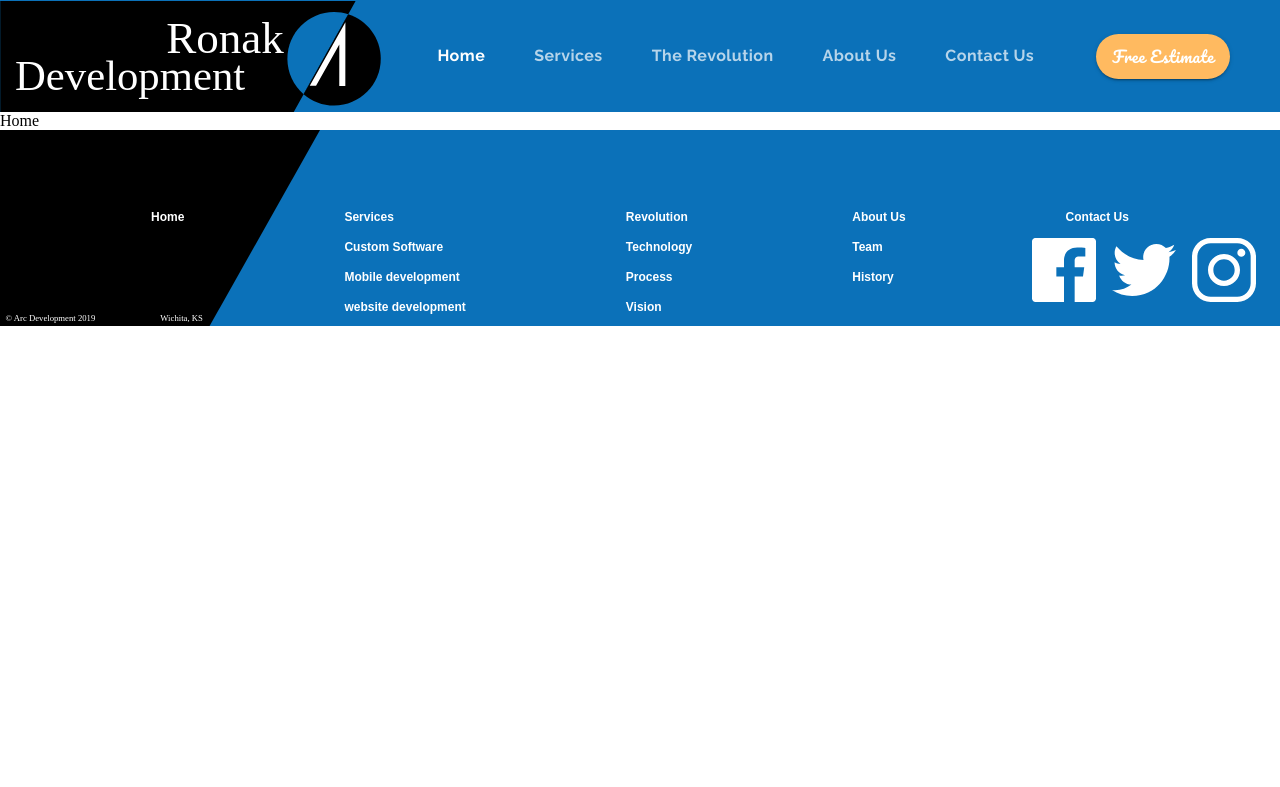
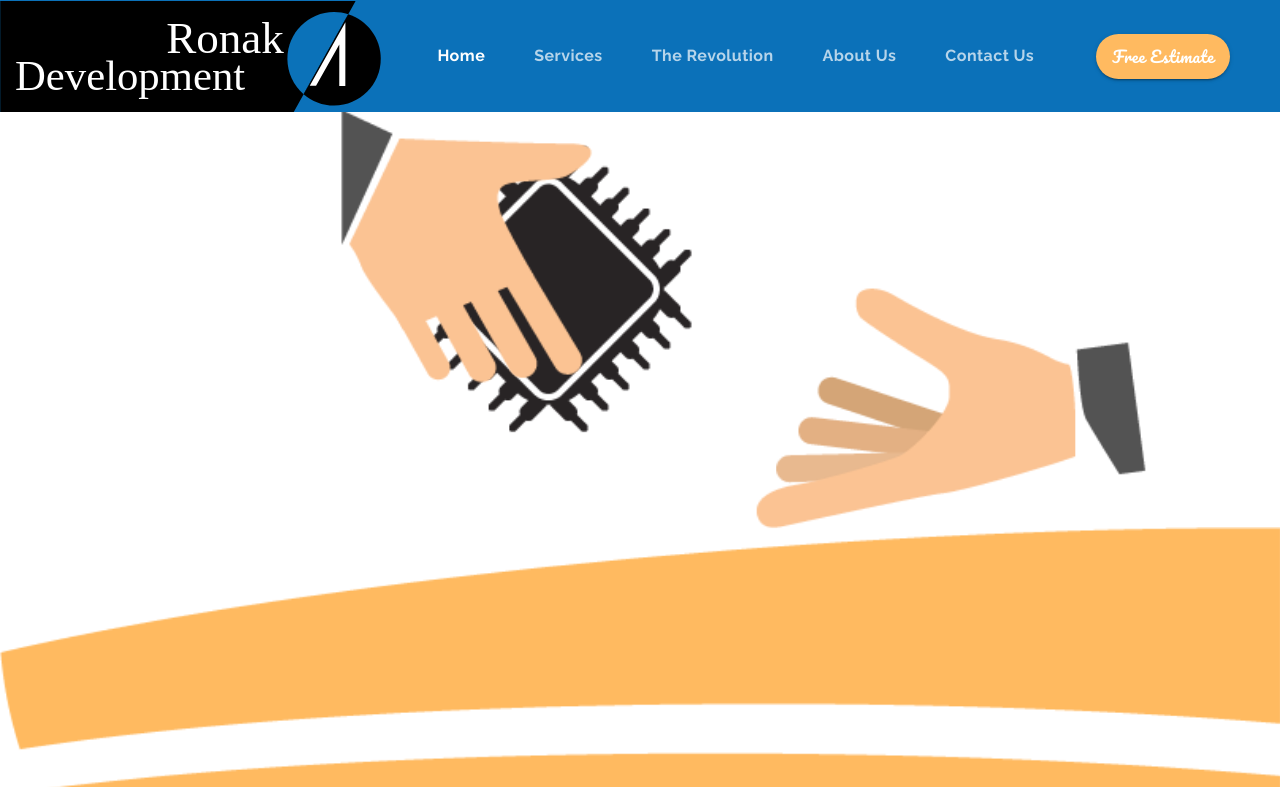
Before and after one commit to ronakabhattrz/react-material-ui, a React (Create React App) app: page / in a window 1280 px wide. Shown: the top 787 px of the page. Built offline with nearby package versions, Linux system fonts and the light colour scheme.

Commit message:
adding animation and pages

```diff
--- a/package.json
+++ b/package.json
@@ -11,6 +11,7 @@
     "@testing-library/user-event": "^12.8.3",
     "react": "^17.0.2",
     "react-dom": "^17.0.2",
+    "react-lottie": "^1.2.3",
     "react-router-dom": "^5.2.0",
     "react-scripts": "4.0.3",
     "web-vitals": "^1.1.2"
--- a/src/components/App.js
+++ b/src/components/App.js
@@ -5,6 +5,7 @@
 import theme from './ui/Theme'
 import Header from '../components/ui/Header'
 import Footer from '../components/ui/Footer'
+import LandingPage from '../components/LandingPage'
 
 function App() {
   return (
@@ -12,7 +13,7 @@
       <BrowserRouter>
         <Header />
         <Switch>
-          <Route exact path="/" component={() => <div>Home</div>} />
+          <Route exact path="/" component={LandingPage} />
           <Route exact path="/services" component={() => <div>services</div>} />
           <Route exact path="/custom-software" component={() => <div>custom-software</div>} />
           <Route exact path="/mobile-apps" component={() => <div>mobile-apps</div>} />
--- /dev/null
+++ b/src/components/LandingPage.js
@@ -0,0 +1,26 @@
+import React from 'react';
+import Lottie from 'react-lottie';
+import {makeStyles} from '@material-ui/core/styles'
+
+import animationData from '../animations/landinganimation/data'
+
+const useStyles = makeStyles(theme => ({
+
+}))
+
+export default function LandingPage(){
+    const classes = useStyles();
+
+    const defaultOptions ={
+        loop:true,
+        autoplay:true,
+        animationData: animationData,
+        renderSettings: {
+            preserveAspectRatio: {
+                preserveAspectRatio: 'xMidYMid slice'
+            }
+        }
+    }
+
+    return <Lottie options={defaultOptions} height={'100%'} width={"100%"} />
+}
```
Also changed, not shown: 1 other file (tests, documents, lock files or other folders).
